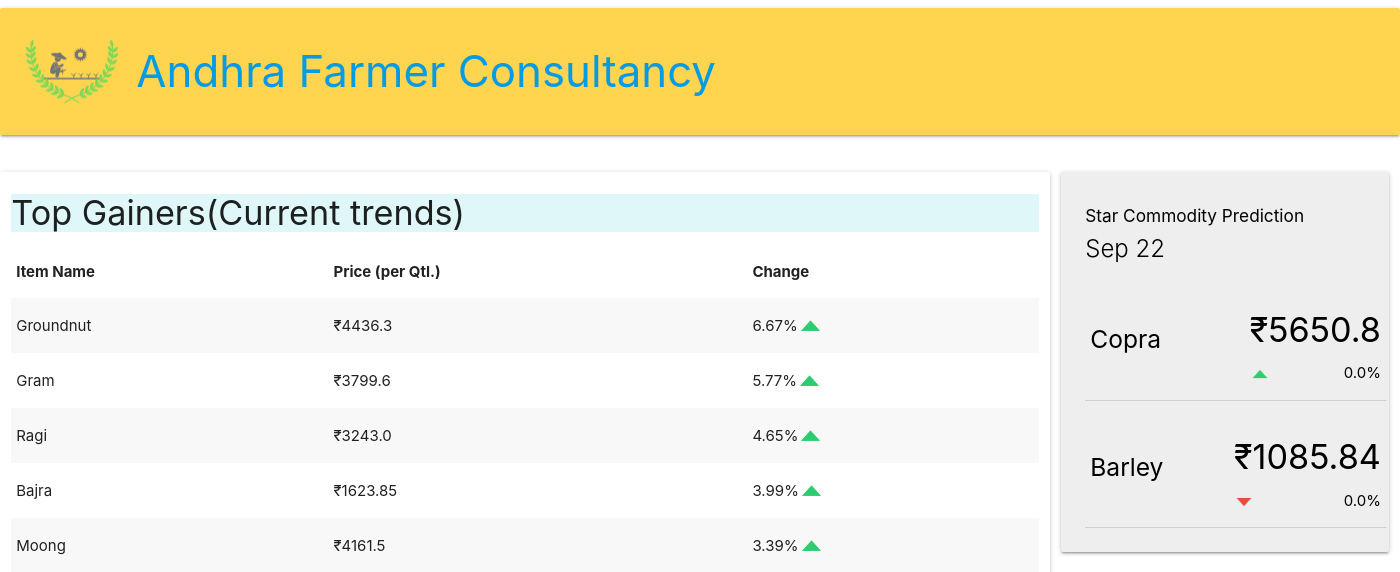
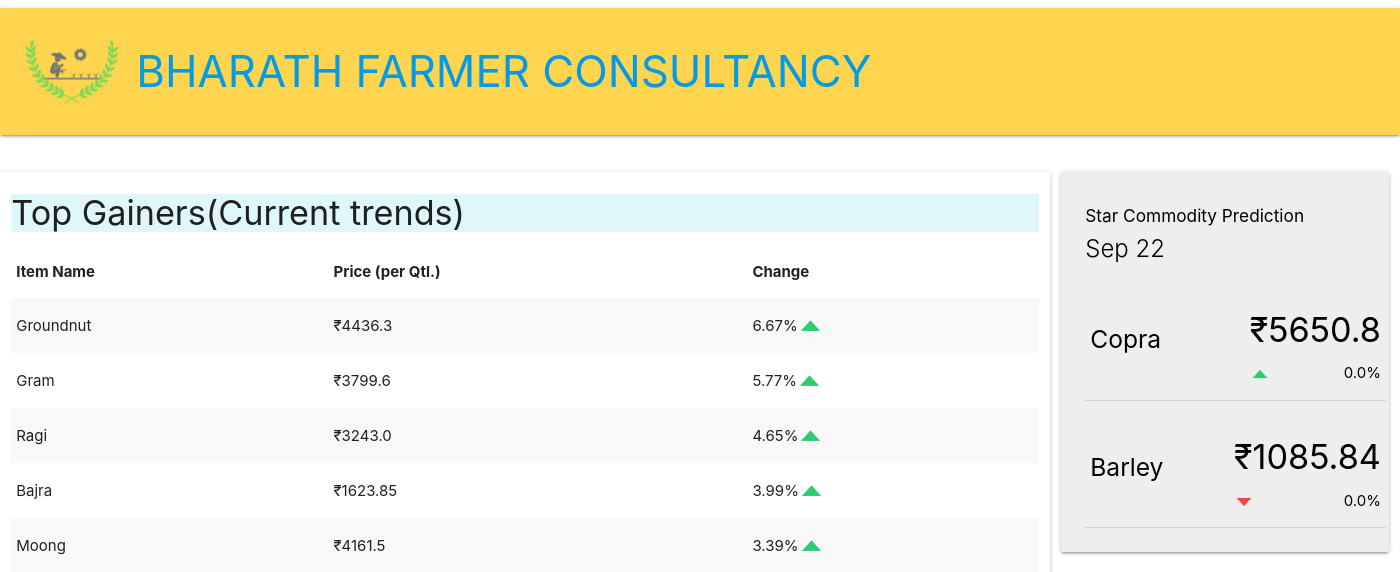
Before and after one commit to RAKESHKUMARPUDI/India-Farmer-Consultancy, a Flask app: page / in a window 1400 px wide; the page is wider, and only the part inside the window is pictured. Shown: the top 572 px of that part. Run offline with Flask 2, Linux system fonts and the light colour scheme.

Commit message:
Update index.html

```diff
--- a/templates/index.html
+++ b/templates/index.html
@@ -33,15 +33,15 @@
 
 	<div class="nav-wrapper">
 
-		<h3 class="card-panel #ffd54f amber lighten-2 center valign-wrapper center"><a class="brand-logo  #ffd54f-text text-lighten-4" href="#"><img alt="" src="/static/ApnaAnaajLogo.png" height="100px" width="100px" class="responsive-img" />
-          <span>Andhra Farmer Consultancy</span></a>
+		<h3 class="card-panel #000000 amber lighten-2 center valign-wrapper center"><a class="brand-logo  #ffffff-text text-lighten-4" href="#"><img alt="" src="/static/ApnaAnaajLogo.png" height="100px" width="100px" class="responsive-img" />
+          <span>BHARATH FARMER CONSULTANCY</span></a>
           </a></h3><h3>
 
 	</div>
 
     <!--
-  <h3 class="card-panel #ffd54f amber lighten-2 center valign-wrapper center"><img src="/static/ApnaAnaajLogo.png
-" height="70px" width="70px">Apna Anaaj</h3>
+  <h3 class="card-panel #ffd54f amber lighten-2 center valign-wrapper center"><img src="/static/kisan.jpg
+" height="70px" width="70px">BHARATH FARMER CONSULTANCY</h3>
     -->
 
     <div class="row">
```
